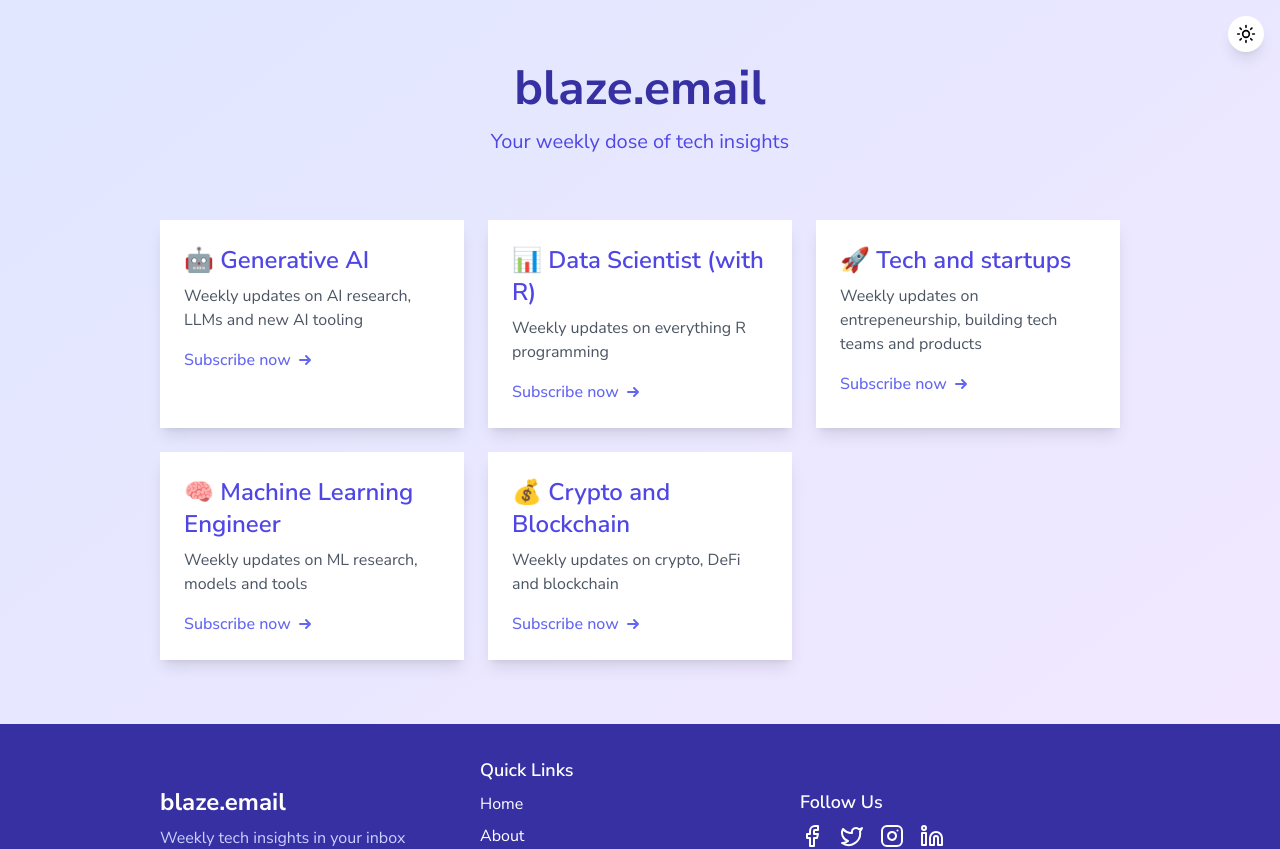
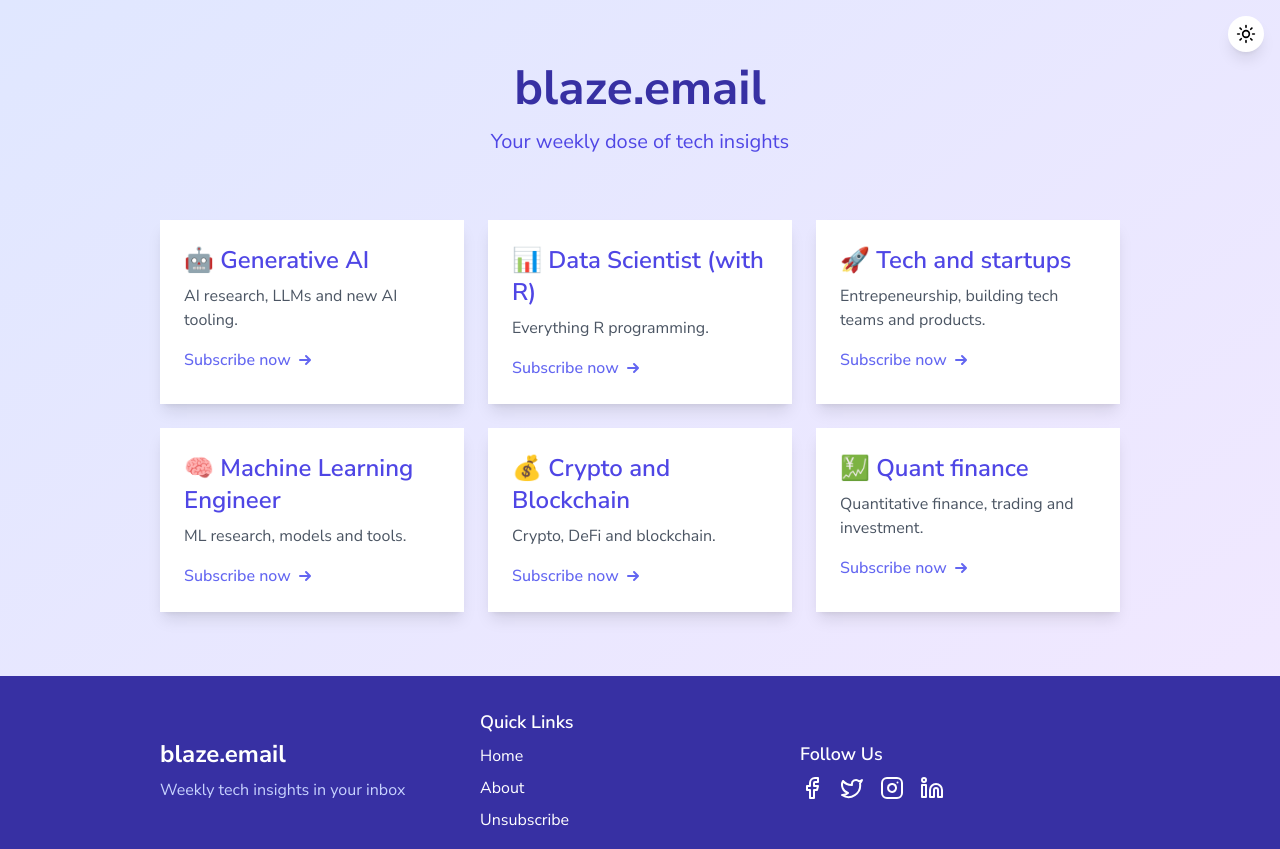
Before and after one commit to alastairrushworth/blaze.email, a Next.js app: page / in a window 1280 px wide. Shown: the top 849 px of the page. Built offline with nearby package versions, Linux system fonts and the light colour scheme.

Commit message:
newsletter name update

```diff
--- a/app/newsletters.tsx
+++ b/app/newsletters.tsx
@@ -1,22 +1,26 @@
 export const newsletters = {
     "Generative AI": {
         'emoji': '🤖',
-        'about': 'AI research, LLMs and new AI tooling'
+        'about': 'AI research, LLMs and new AI tooling.'
     },
     "Data Scientist (with R)": {
         'emoji': '📊',
-        'about': 'everything R programming'
+        'about': 'Everything R programming.'
     },
     "Tech and startups": {
         'emoji': '🚀',
-        'about': 'entrepeneurship, building tech teams and products'
+        'about': 'Entrepeneurship, building tech teams and products.'
     },
     "Machine Learning Engineer": {
         'emoji': '🧠',
-        'about': 'ML research, models and tools'
+        'about': 'ML research, models and tools.'
     },
     "Crypto and Blockchain": {
         'emoji': '💰',
-        'about': 'crypto, DeFi and blockchain'
+        'about': 'Crypto, DeFi and blockchain.'
+    },
+    "Quant finance": {
+        'emoji': '💹',
+        'about': 'Quantitative finance, trading and investment.'
     },
 }
--- a/app/page.tsx
+++ b/app/page.tsx
@@ -17,7 +17,7 @@ export default function Home() {
             <h2 className="text-2xl font-semibold text-indigo-600 dark:text-indigo-300 mb-2">
               {details.emoji} {topic}
             </h2>
-            <p className="text-gray-600 dark:text-gray-300 mb-4">Weekly updates on {details.about}</p>
+            <p className="text-gray-600 dark:text-gray-300 mb-4">{details.about}</p>
             <div className="text-indigo-500 dark:text-indigo-400 font-medium flex items-center">
               Subscribe now
               <svg xmlns="http://www.w3.org/2000/svg" className="h-5 w-5 ml-1" viewBox="0 0 20 20" fill="currentColor">
```
